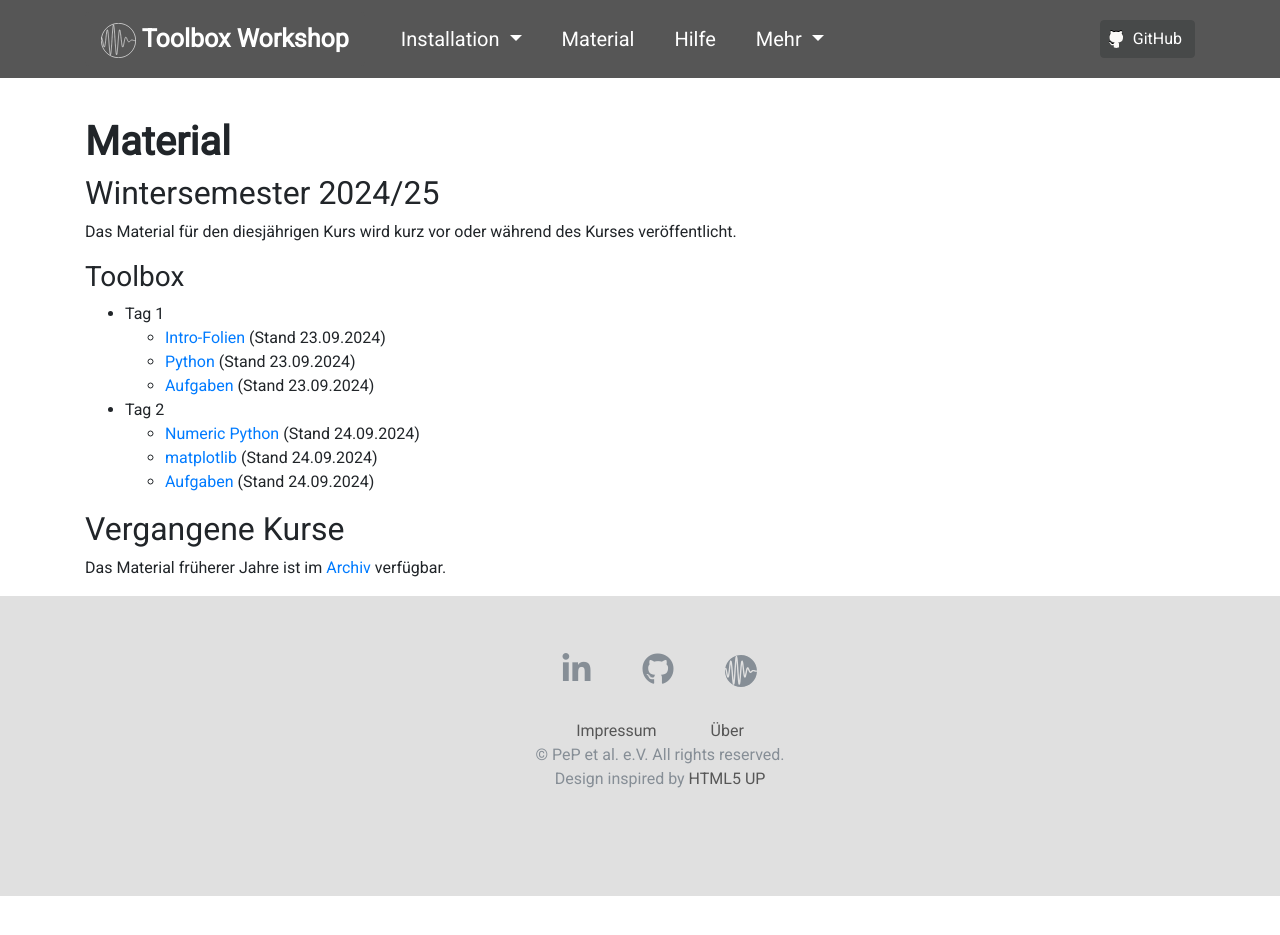
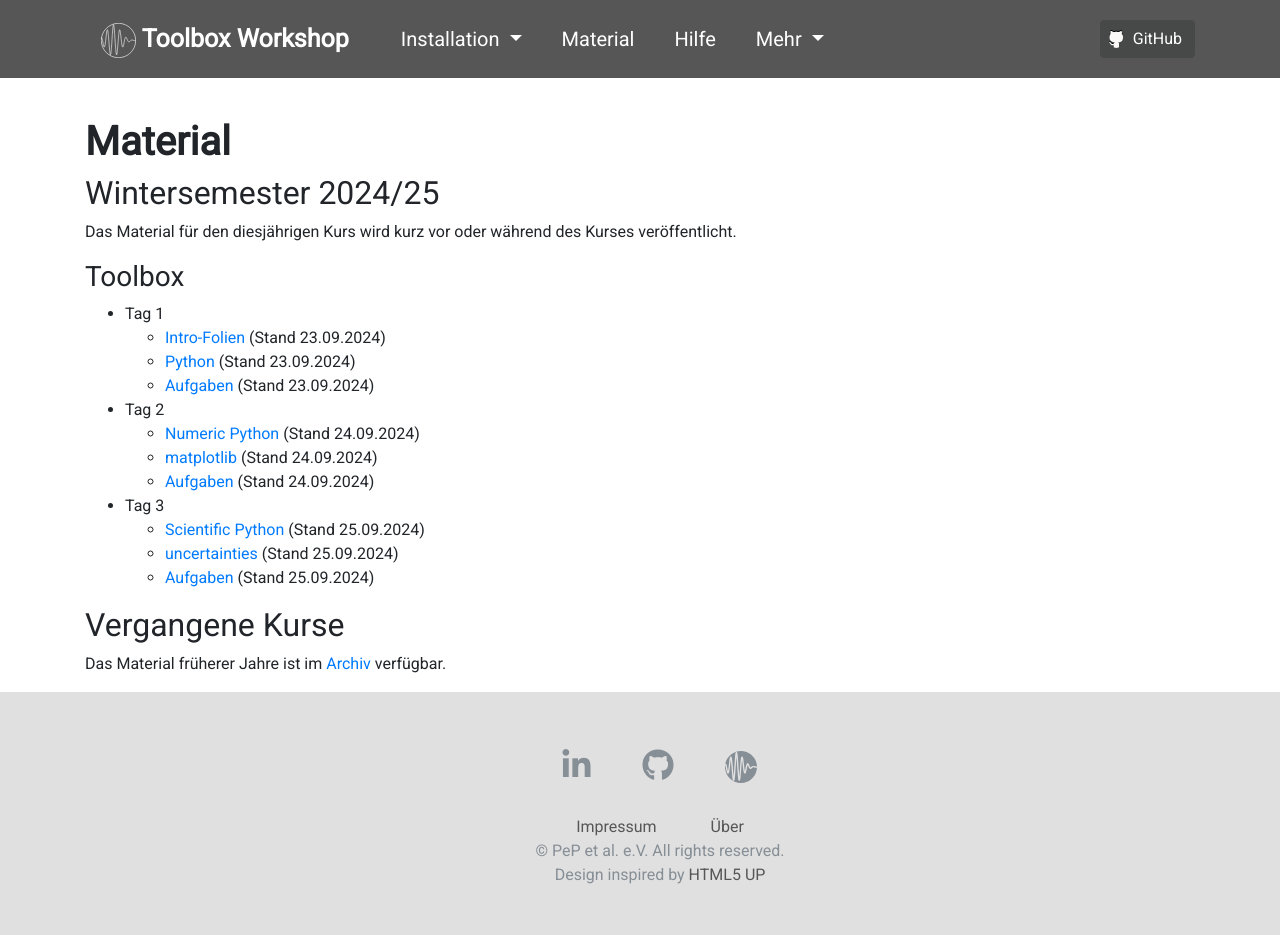
Before and after one commit to pep-dortmund/homepage-toolbox, a Jekyll site: the page built from notes.md, in a window 1280 px wide and 992 px high. Shown: the top 935 px of the window. Built offline with Jekyll 4.4.1, drawn with Linux system fonts in a browser that asks for light colours; nearby versions of some CDN libraries.

Commit message:
update lists for files

```diff
--- a/notes.md
+++ b/notes.md
@@ -20,12 +20,12 @@
     - [Numeric Python](/files/archive/current/numeric-python.html){:target="_blank"} (Stand 24.09.2024)
     - [matplotlib](/files/archive/current/matplotlib.html){:target="_blank"} (Stand 24.09.2024)
     - [Aufgaben](/files/archive/current/exercises-toolbox-2.zip) (Stand 24.09.2024)
+- Tag 3
+    - [Scientific Python](/files/archive/current/scientific-python.html){:target="_blank"} (Stand 25.09.2024)
+    - [uncertainties](/files/archive/current/uncertainties.html){:target="_blank"} (Stand 25.09.2024)
+    - [Aufgaben](/files/archive/current/exercises-toolbox-3.zip) (Stand 25.09.2024)
 
 <!--
-- Tag 3
-    - [Scientific Python](/files/archive/current/scientific-python.html){:target="_blank"} (Stand 27.09.2024)
-    - [uncertainties](/files/archive/current/uncertainties.html){:target="_blank"} (Stand 27.09.2024)
-    - [Aufgaben](/files/archive/current/exercises-toolbox-3.zip) (Stand 27.09.2024)
 - Tag 4
     - [Unix](/files/archive/current/unix.pdf){:target="_blank"} (Stand 28.09.2024)
     - [Make](/files/archive/current/make.pdf){:target="_blank"} (Stand 28.09.2024)
```
Also changed, not shown: archive.md (+6 -6 lines).
